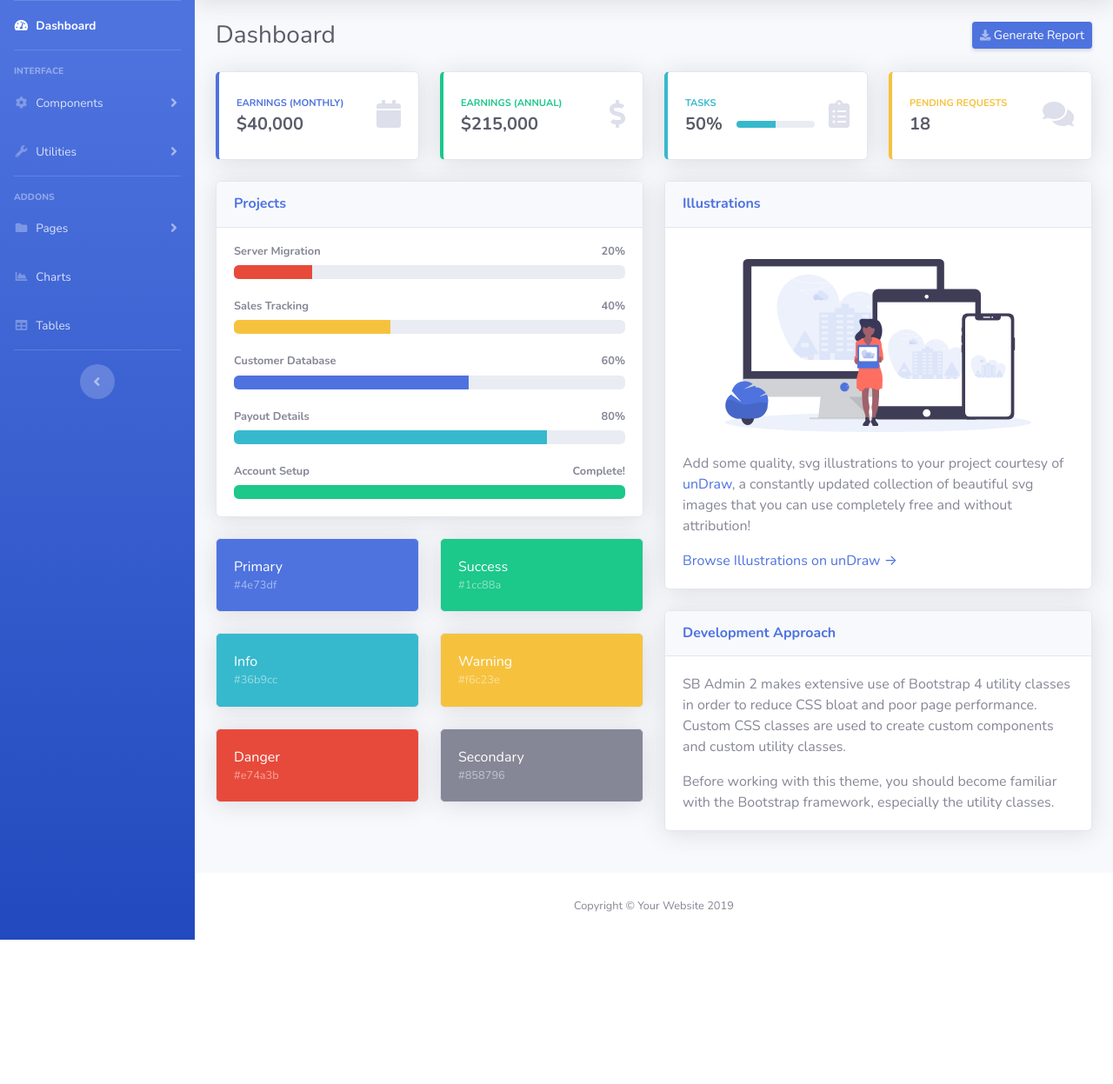
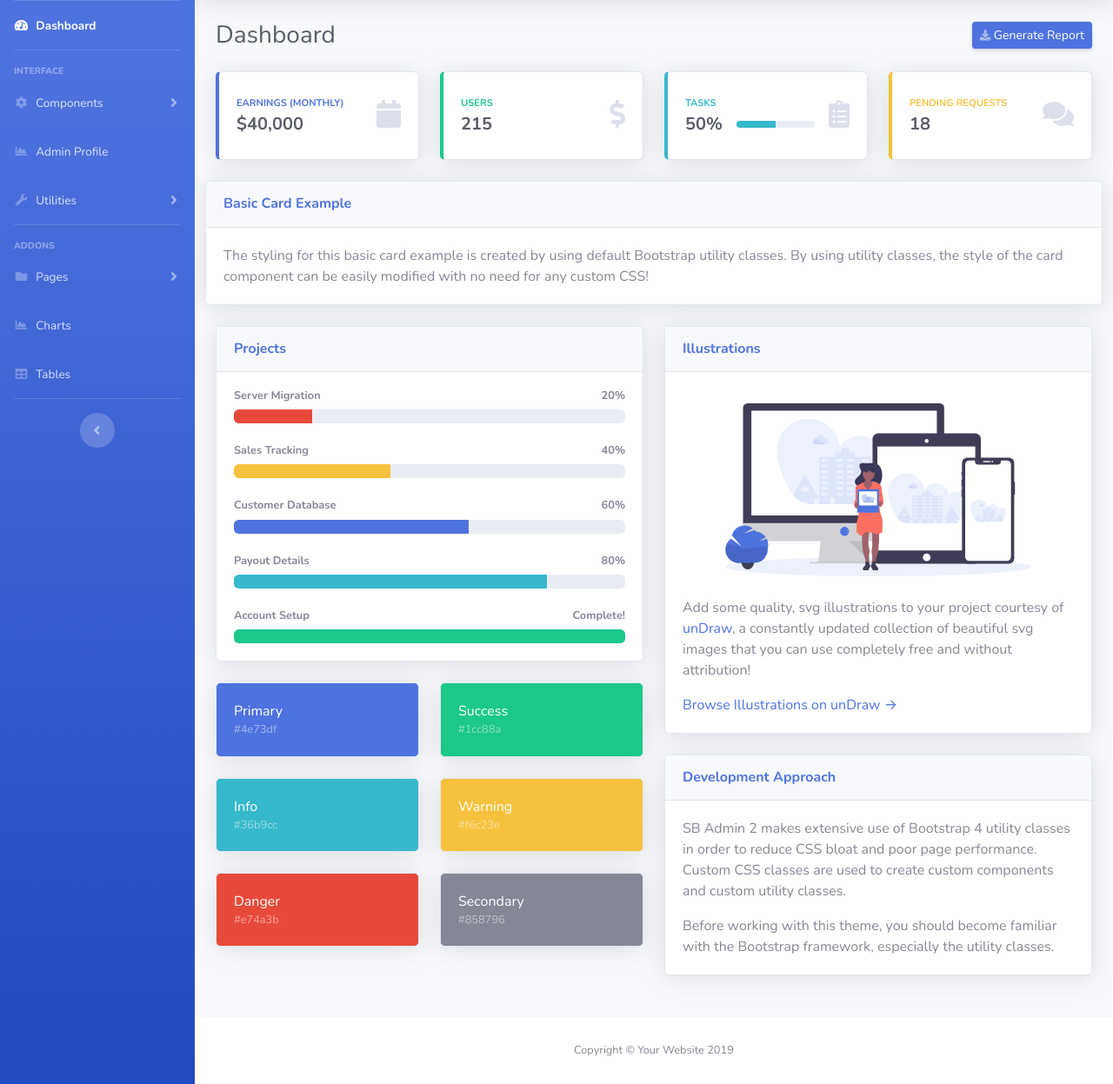
Before and after one commit to Shohruhxon0641/PHP-Project-First, a PHP site: page / in a window 1280 px wide. Shown: the part 70-1317 px from the top of the page at 87% size. Before the commit the page ends 1151 px from the top, so only its background shows below. Run offline with PHP 8.4, Linux system fonts and the light colour scheme; some libraries are stand-ins or nearby versions.

Commit message:
moslashtirish

```diff
--- a/layouts/navbar.php
+++ b/layouts/navbar.php
@@ -19,8 +19,10 @@
   <link href="../css/sb-admin-2.min.css" rel="stylesheet">
 
    <!-- Custom styles for this page -->
-   <!-- <link href="vendor/datatables/dataTables.bootstrap4.min.css" rel="stylesheet"> -->
+   <link href="../vendor/datatables/dataTables.bootstrap4.min.css" rel="stylesheet">
 
+   <!-- Icons Bootstrap -->
+   <link rel="stylesheet" href="https://cdn.jsdelivr.net/npm/bootstrap-icons@1.9.1/font/bootstrap-icons.css">
 </head>
 
 <body id="page-top">
@@ -70,6 +72,13 @@
             <a class="collapse-item" href="cards.php">Cards</a>
           </div>
         </div>
+      </li>
+
+      <!-- Nav Item - Admin Profile -->
+      <li class="nav-item">
+        <a class="nav-link" href="admin_profile.php">
+          <i class="fas fa-fw fa-chart-area"></i>
+          <span>Admin Profile</span></a>
       </li>
 
       <!-- Nav Item - Utilities Collapse Menu -->
--- a/public/index.php
+++ b/public/index.php
@@ -31,17 +31,18 @@ include("../layouts/navbar.php");
               </div>
             </div>
 
-            <!-- Earnings (Monthly) Card Example -->
+            <!-- Users Card Example -->
             <div class="col-xl-3 col-md-6 mb-4">
               <div class="card border-left-success shadow h-100 py-2">
                 <div class="card-body">
                   <div class="row no-gutters align-items-center">
                     <div class="col mr-2">
-                      <div class="text-xs font-weight-bold text-success text-uppercase mb-1">Earnings (Annual)</div>
-                      <div class="h5 mb-0 font-weight-bold text-gray-800">$215,000</div>
+                      <div class="text-xs font-weight-bold text-success text-uppercase mb-1">Users</div>
+                      <div class="h5 mb-0 font-weight-bold text-gray-800">215</div>
                     </div>
                     <div class="col-auto">
                       <i class="fas fa-dollar-sign fa-2x text-gray-300"></i>
+                      <!-- <i class="bi bi-people"></i> -->
                     </div>
                   </div>
                 </div>
@@ -94,6 +95,16 @@ include("../layouts/navbar.php");
 
           <!-- Content Row -->
           <div class="row">
+
+            <!-- Basic Card Example -->
+            <div class="card shadow mb-4">
+              <div class="card-header py-3">
+                <h6 class="m-0 font-weight-bold text-primary">Basic Card Example</h6>
+              </div>
+              <div class="card-body">
+                The styling for this basic card example is created by using default Bootstrap utility classes. By using utility classes, the style of the card component can be easily modified with no need for any custom CSS!
+              </div>
+            </div>
 
             <!-- Content Column -->
             <div class="col-lg-6 mb-4">
@@ -209,6 +220,7 @@ include("../layouts/navbar.php");
               </div>
 
             </div>
+
           </div>
 
         </div>
```
